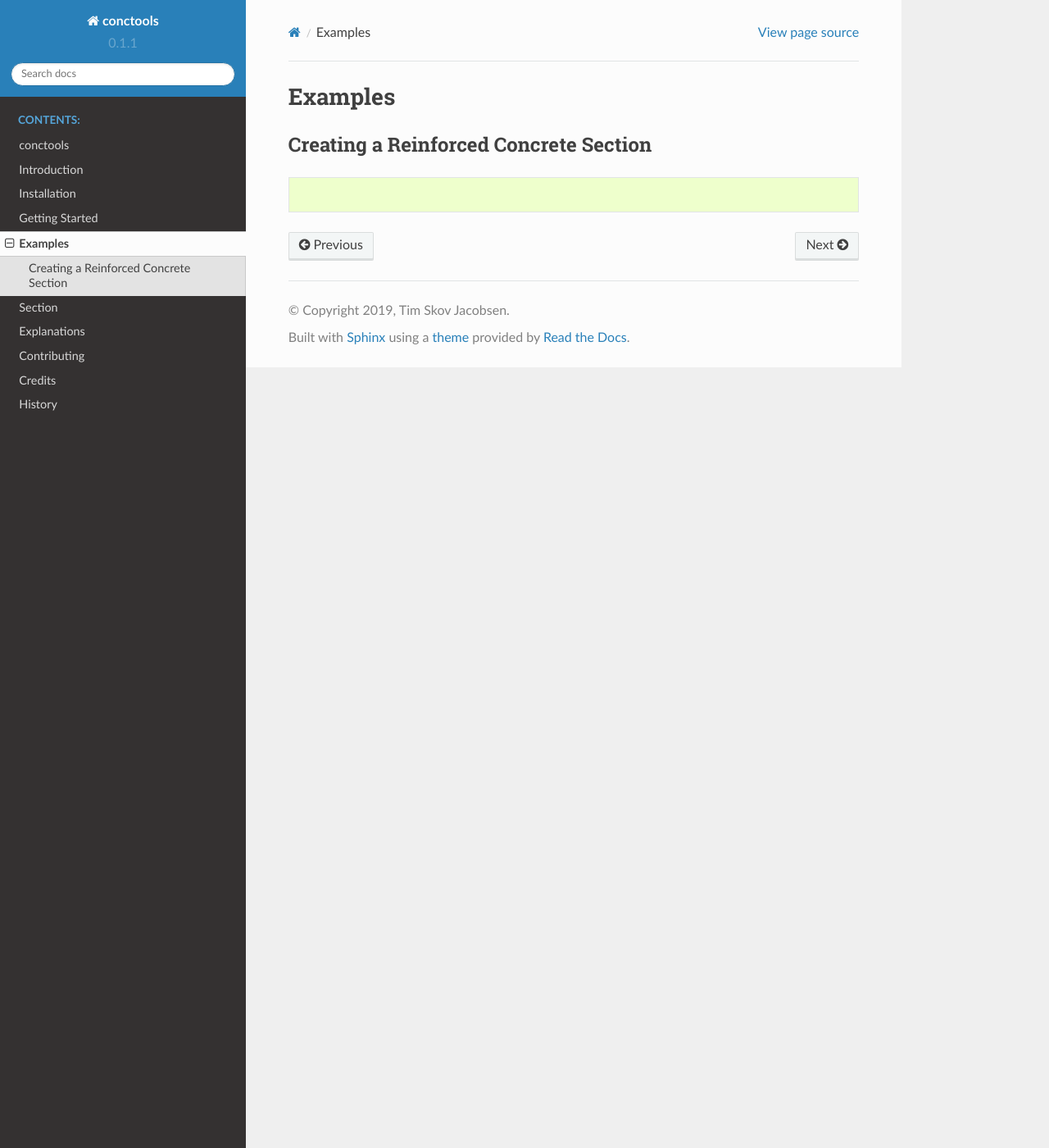
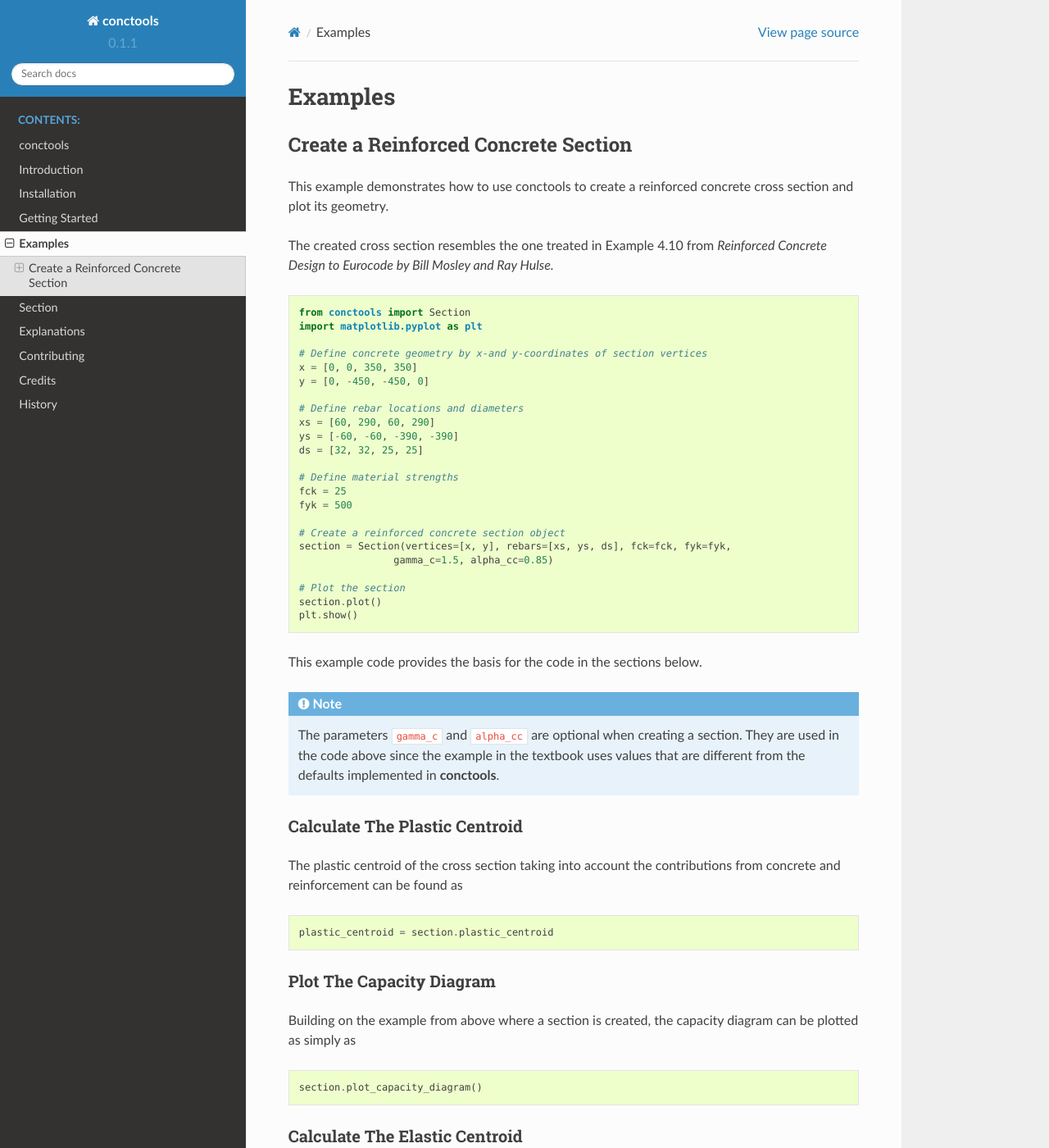
Before and after one commit to timskovjacobsen/conctools, a Sphinx documentation site: the page built from docs/examples.rst, in a window 1280 px wide and 1400 px high. Shown: the whole window at 82% size. Built offline with Sphinx 7.4.7 and the Read the Docs theme 2.0.0, drawn with Linux system fonts in a browser that asks for light colours; some of the changed text lies outside the part shown.

Commit message:
Add examples in docs

```diff
--- a/docs/examples.rst
+++ b/docs/examples.rst
@@ -1,7 +1,80 @@
 Examples
 =============
 
-Creating a Reinforced Concrete Section
+Create a Reinforced Concrete Section
 --------------------------------------
 
+This example demonstrates how to use conctools to create a reinforced concrete
+cross section and plot its geometry.
+
+The created cross section resembles the one treated in Example 4.10 from *Reinforced
+Concrete Design to Eurocode by Bill Mosley and Ray Hulse.*
+
 .. code-block:: python
+
+    from conctools import Section
+    import matplotlib.pyplot as plt
+
+    # Define concrete geometry by x-and y-coordinates of section vertices
+    x = [0, 0, 350, 350]
+    y = [0, -450, -450, 0]
+
+    # Define rebar locations and diameters
+    xs = [60, 290, 60, 290]
+    ys = [-60, -60, -390, -390]
+    ds = [32, 32, 25, 25]
+
+    # Define material strengths
+    fck = 25
+    fyk = 500
+
+    # Create a reinforced concrete section object
+    section = Section(vertices=[x, y], rebars=[xs, ys, ds], fck=fck, fyk=fyk,
+                    gamma_c=1.5, alpha_cc=0.85)
+
+    # Plot the section
+    section.plot()
+    plt.show()
+
+This example code provides the basis for the code in the sections below.
+
+.. Note::
+
+    The parameters ``gamma_c`` and ``alpha_cc`` are optional when creating a section.
+    They are used in the code above since the example in the textbook uses values that
+    are different from the defaults implemented in **conctools**.
+
+Calculate The Plastic Centroid
+******************************
+
+The plastic centroid of the cross section taking into account the
+contributions from concrete and reinforcement can be found as
+
+.. code-block:: python
+
+    plastic_centroid = section.plastic_centroid
+
+Plot The Capacity Diagram
+*****************************
+
+Building on the example from above where a section is created, the capacity diagram
+can be plotted as simply as
+
+.. code-block:: python
+
+    section.plot_capacity_diagram()
+
+
+Calculate The Elastic Centroid
+******************************
+
+*Coming soon*
+
+*Want to help implement the feature? Take a look at the Contributions tab*
+
+Calculate The Neutral Axis Location
+***********************************
+
+*Coming soon*
+
+*Want to help implement the feature? Take a look at the Contributions tab*
```
